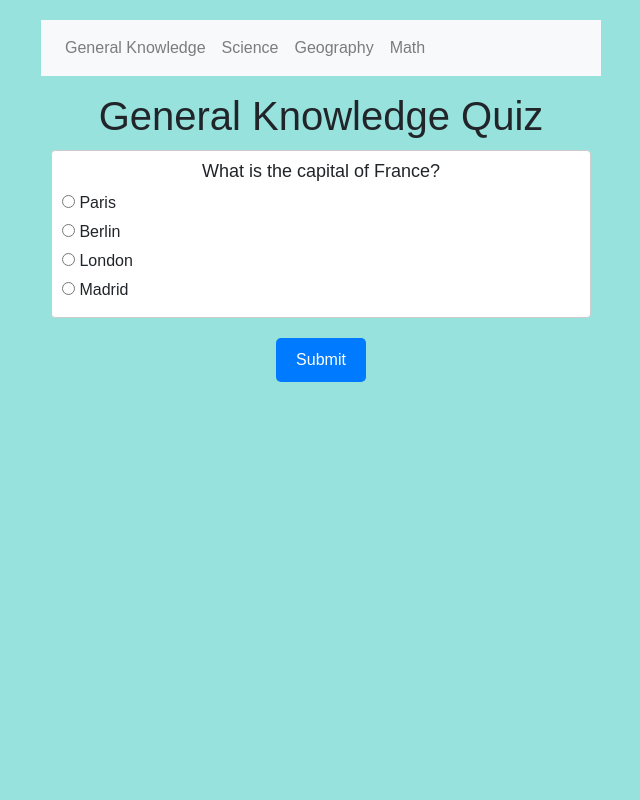
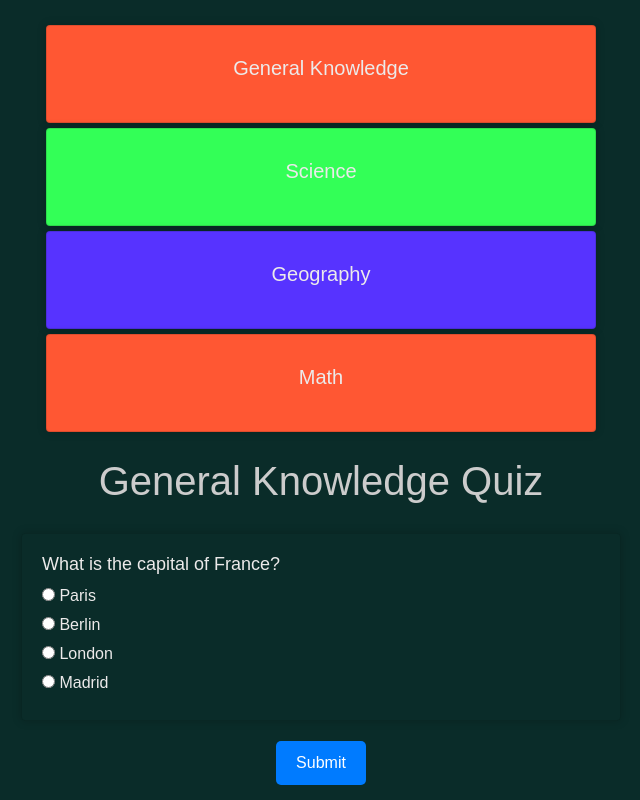
Before and after one commit to Laidybird/Beyond-Earth, a plain HTML site: page index.html in a window 1280 px wide. Shown: the whole page, without its empty margins (319-959 px from the left). Drawn offline with nearby package versions, Linux system fonts and the light colour scheme.

Commit message:
Adding more style

```diff
--- a/css/style.css
+++ b/css/style.css
@@ -1,16 +1,26 @@
 body {
   font-family: Arial, sans-serif;
-  background-color: rgb(151, 226, 221);
+  background-color: rgb(10, 44, 41);
 }
 
 .container {
   max-width: 600px;
   margin: 0 auto;
   padding: 20px;
+  background-color: transparent;
 }
+/* Target the navbar and set its background color to match the body */
+/* Target the navbar and remove its background color */
+.navbar {
+  background-color: transparent; /* Set the background to transparent */
+  box-shadow: none; /* Remove any box shadow if present */
+}
+
+
 
 h1 {
   text-align: center;
+  color: #ccc;
 }
 
 #result {
@@ -19,17 +29,21 @@ h1 {
 }
 
 #quiz {
-  margin-bottom: 20px;
-}
-.card {
-  text-align: center;
-  border: 1px solid #ccc;
-  padding: 10px;
-  margin: 10px;
+  padding: 20px;/* Use !important to override any conflicting styles */
 }
 
+.card  {
+  max-width: 600px;
+  margin: 0 auto;
+  padding: 20px;
+  background-color: transparent;
+  box-shadow: 0 0 10px rgba(0, 0, 0, 0.2); /* Add a box shadow here */
+  color: #eceaea;
+}
+
+
 .card div {
-  text-align: left; /* Align the answer options to the left */
+  text-align: left;
 }
 
 .card label {
@@ -95,3 +109,44 @@ p {
 #reviewAnswers:hover {
   background-color: #0056b3;
 }
+/* Custom styles for topic buttons */
+/* Define custom styles for topic buttons */
+/* Define custom styles for topic buttons */
+/* Define custom styles for topic buttons */
+.nav-card {
+  cursor: pointer;
+  transition: background-color 0.3s;
+  color: #eceaea; /* Set text color to white */
+  padding: 10px; /* Add padding to all sides of the card */
+  margin: 5px;
+}
+
+/* Rest of your styles for each card class and hover effect remain the same as previously mentioned */
+
+
+.general-knowledge {
+  background-color: #ff5733; /* Set the background color for General Knowledge card */
+}
+
+.science {
+  background-color: #33ff57; /* Set the background color for Science card */
+}
+
+.geography {
+  background-color: #5733ff; /* Set the background color for Geography card */
+}
+
+.math {
+  background-color: #ff5733; /* Set the background color for Math card */
+
+}
+
+.nav-card:hover {
+  background-color: #444;
+}
+
+.nav-card h5 {
+  text-align: center;
+}
+
+/* Add additional styles to customize your cards as needed */
--- a/index.html
+++ b/index.html
@@ -9,22 +9,30 @@
 </head>
 <body>
   <div class="container">
-    <nav class="navbar navbar-expand-lg navbar-light bg-light mb-3">
-      <ul class="navbar-nav mr-auto">
-        <li class="nav-item">
-          <a class="nav-link" href="#" onclick="changeTopic('General Knowledge')">General Knowledge</a>
-        </li>
-        <li class="nav-item">
-          <a class="nav-link" href="#" onclick="changeTopic('Science')">Science</a>
-        </li>
-        <li class="nav-item">
-          <a class="nav-link" href="#" onclick="changeTopic('Geography')">Geography</a>
-        </li>
-        <li class="nav-item">
-          <a class="nav-link" href="#" onclick="changeTopic('Math')">Math</a>
-        </li>
-      </ul>
-    </nav>
+    <div class="card-container">
+      <div class="card nav-card general-knowledge" onclick="changeTopic('General Knowledge')">
+        <div class="card-body">
+          <h5 class="card-title">General Knowledge</h5>
+        </div>
+      </div>
+      <div class="card nav-card science" onclick="changeTopic('Science')">
+        <div class="card-body">
+          <h5 class="card-title">Science</h5>
+        </div>
+      </div>
+      <div class="card nav-card geography" onclick="changeTopic('Geography')">
+        <div class="card-body">
+          <h5 class="card-title">Geography</h5>
+        </div>
+      </div>
+      <div class="card nav-card math" onclick="changeTopic('Math')">
+        <div class="card-body">
+          <h5 class="card-title">Math</h5>
+        </div>
+      </div>
+    </div>
+  </div>
+
     <h1 id="topicTitle">General Knowledge Quiz</h1>
     <div id="quiz"></div>
     <button id="submit">Submit</button>
@@ -35,7 +43,6 @@
     </div>
     <div id="answerReview" style="display: none;"></div> <!-- Move this div here -->
   </div>
-
   <script src="quiz.js"></script>
 </body>
 </html>
```
